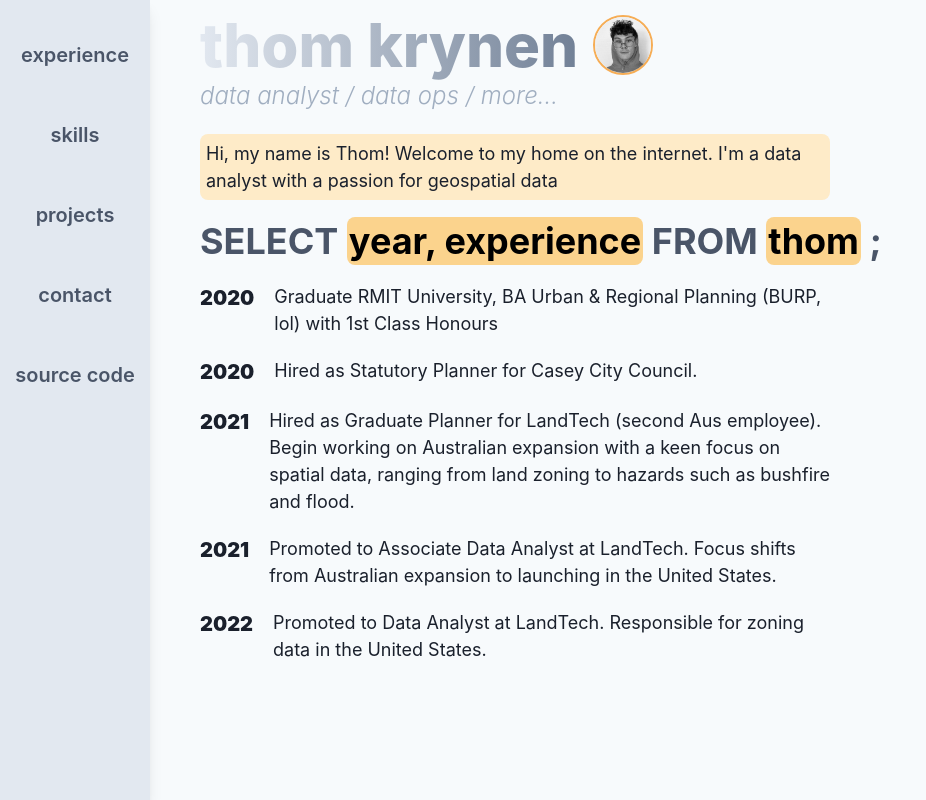
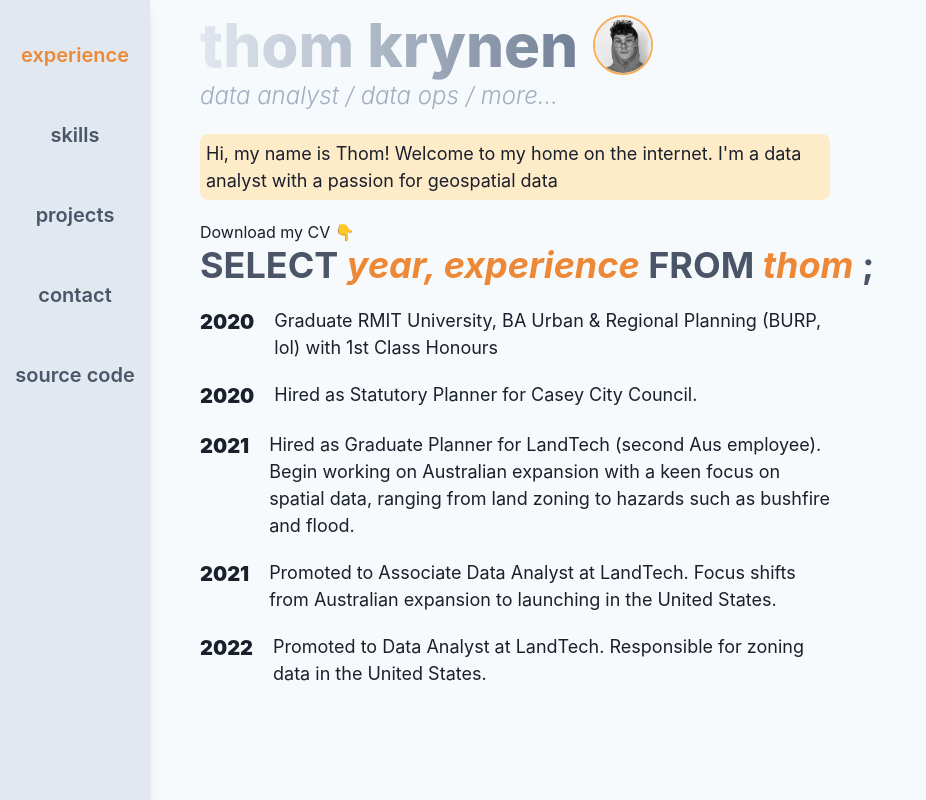
Before and after one commit to kryn3n/homepage, a Next.js app: page / in a window 1280 px wide. Shown: the whole page, without its empty margins (0-926 px from the left). Built offline with nearby package versions, Linux system fonts and the light colour scheme.

Commit message:
refactor into components

```diff
--- /dev/null
+++ b/pages/components/experience.js
@@ -0,0 +1,53 @@
+import {
+    Text,
+    HStack,
+    Heading,
+    Link,
+    Highlight
+  } from '@chakra-ui/react'
+
+export default function Experience() {
+    return(
+        <>
+        <Text fontSize='md'>
+        Download my CV 👇
+        </Text>
+
+        <Link>
+            <Heading color='gray.600' mb={5}>
+            <Highlight
+                query={['year, experience', 'thom']}
+                styles={{ color: 'orange.400', fontStyle: 'italic' }}
+            >
+            SELECT year, experience FROM thom ;
+            </Highlight>
+            </Heading>
+        </Link>
+
+        <HStack align='top' spacing='20px' mr={250} mb={5}>
+            <Text fontSize='xl' fontWeight='black'>2020</Text>
+            <Text fontSize='lg'>Graduate RMIT University, BA Urban & Regional Planning (BURP, lol) with 1st Class Honours</Text>
+        </HStack>
+
+        <HStack align='top' spacing='20px' mr={250} mb={5}>
+            <Text fontSize='xl' fontWeight='black'>2020</Text>
+            <Text fontSize='lg'>Hired as Statutory Planner for Casey City Council.</Text>
+        </HStack>
+
+        <HStack align='top' spacing='20px' mr={250} mb={5}>
+            <Text fontSize='xl' fontWeight='black'>2021</Text>
+            <Text fontSize='lg'>Hired as Graduate Planner for LandTech (second Aus employee). Begin working on Australian expansion with a keen focus on spatial data, ranging from land zoning to hazards such as bushfire and flood.</Text>
+        </HStack>
+
+        <HStack align='top' spacing='20px' mr={250} mb={5}>
+            <Text fontSize='xl' fontWeight='black'>2021</Text>
+            <Text fontSize='lg'>Promoted to Associate Data Analyst at LandTech. Focus shifts from Australian expansion to launching in the United States.</Text>
+        </HStack>
+
+        <HStack align='top' spacing='20px' mr={250} mb={5}>
+            <Text fontSize='xl' fontWeight='black'>2022</Text>
+            <Text fontSize='lg'>Promoted to Data Analyst at LandTech. Responsible for zoning data in the United States.</Text>
+        </HStack>
+        </>
+    )
+}
--- /dev/null
+++ b/pages/components/header.js
@@ -0,0 +1,59 @@
+import { useState } from 'react';
+import {
+    Box,
+    Text,
+    HStack,
+    Image
+  } from '@chakra-ui/react'
+
+export default function Header(){
+    const image1 = '/avatar_bw.jpeg';
+    const image2 = '/avatar.jpeg';
+    const [image, setImage] = useState(image1);
+    return(
+        <>
+        <Box
+            onMouseEnter={() => setImage(image2)}
+            onMouseOut={() => setImage(image1)}>
+            <HStack spacing='15px'>
+                <Text
+                    bgGradient='linear(to-r, gray.200, gray.500)'
+                    _hover={{
+                    bgGradient: 'linear(to-r, gray.200, orange.500)',
+                    }}
+                    bgClip='text'
+                    fontSize='6xl'
+                    fontWeight='extrabold'
+                    >
+                    thom krynen
+                </Text>
+                <Image
+                alt='Thom Krynen'
+                boxSize='60px'
+                src={image}
+                border='2px'
+                borderRadius='full'
+                borderColor='orange.300'
+                align='bottom'
+                />
+        </HStack>
+      </Box>
+
+      <Text
+        mt={-3}
+        mb={3}
+        fontSize='2xl'
+        color='gray.400'
+        fontWeight='light'
+        fontStyle='italic'
+      >data analyst / data ops / more...
+      </Text>
+
+      <Box mt={5} mb={5} mr={250} bg='orange.100' rounded='lg'>
+        <Text fontSize='lg' p={1.5}>
+            Hi, my name is Thom! Welcome to my home on the internet. I&apos;m a data analyst with a passion for geospatial data
+        </Text>
+      </Box>
+      </>
+    )
+}
--- /dev/null
+++ b/pages/components/link.js
@@ -0,0 +1,21 @@
+import {
+    Text,
+    Link
+  } from '@chakra-ui/react'
+
+export default function SidebarLink(props) {
+    return(
+        <Link>
+            <Text
+                id={props.id}
+                fontSize='xl'
+                color={props.page === props.id ? 'orange.400' : 'gray.600'}
+                fontWeight='semibold'
+                _hover={{color:'orange.400'}}
+                textAlign='right'
+                onClick={() => props.setPage(props.id)}
+                >{props.id}
+            </Text>
+        </Link>
+    )
+}
--- /dev/null
+++ b/pages/components/sidebar.js
@@ -0,0 +1,24 @@
+import {
+    Box,
+    Text,
+    VStack,
+    Link
+  } from '@chakra-ui/react'
+  import SidebarLink from './link'
+
+export default function Sidebar(props) {
+    const links = ['experience', 'skills', 'projects', 'contact', 'source code']
+    return (
+        <Box bg='gray.200' h='100vh' w='150px' position='absolute' shadow='lg'>
+            <VStack spacing='50px' mt={10}>
+                {links.map(link => {return(
+                    <SidebarLink
+                        key={link}
+                        id={link}
+                        page={props.page}
+                        setPage={props.setPage}/>
+                    )})}
+            </VStack>
+        </Box>
+    )
+}
--- /dev/null
+++ b/pages/components/skills.js
@@ -0,0 +1,5 @@
+export default function Skills(){
+    return(
+        <h1>Skills</h1>
+    )
+}
--- a/pages/index.js
+++ b/pages/index.js
@@ -1,111 +1,26 @@
 import {
-  Box,
-  Text,
-  HStack,
-  Image,
-  Heading,
-  VStack,
-  Link,
-  Highlight
+  Box
 } from '@chakra-ui/react'
-import { CheckIcon, EmailIcon } from '@chakra-ui/icons'
 import { useState } from 'react';
+import Experience from './components/experience';
+import Header from './components/header';
+import Sidebar from './components/sidebar';
+import Skills from './components/skills';
 
 export default function Home() {
-  const image1 = '/avatar_bw.jpeg';
-  const image2 = '/avatar.jpeg';
-  const [image, setImage] = useState(image1);
-
+  const [page, setPage] = useState('experience')
   return (
     <>
-    <Box bg='gray.200' h='100vh' w='150px' position='absolute' shadow='lg'>
-      <VStack spacing='50px' mt={10}>
-        <Text fontSize='xl' color='gray.600' fontWeight='semibold' _hover={{color:'orange.400'}} textAlign='right'>experience</Text>
-        <Text fontSize='xl' color='gray.600' fontWeight='semibold' _hover={{color:'orange.400'}}>skills</Text>
-        <Text fontSize='xl' color='gray.600' fontWeight='semibold' _hover={{color:'orange.400'}}>projects</Text>
-        <Text fontSize='xl' color='gray.600' fontWeight='semibold' _hover={{color:'orange.400'}}>contact</Text>
-        <Link href='https://github.com/krynens/homepage/' isExternal>
-          <Text fontSize='xl' color='gray.600' fontWeight='semibold' _hover={{color:'orange.400'}}>
-            source code
-          </Text>
-        </Link>
-      </VStack>
-    </Box>
-    <Box bg='gray.50' w='100%' h='100vh' pl={200} pr={200}>
-      <HStack spacing='15px'>
-        <Text
-            bgGradient='linear(to-r, gray.200, gray.500)'
-            _hover={{
-              bgGradient: 'linear(to-r, gray.200, orange.500)',
-            }}
-            bgClip='text'
-            fontSize='6xl'
-            fontWeight='extrabold'
-            >
-            thom krynen
-        </Text>
-        <Box>
-        <Image
-          alt='Thom Krynen'
-          boxSize='60px'
-          src={image}
-          onMouseEnter={() => setImage(image2)}
-          onMouseOut={() => setImage(image1)}
-          border='2px'
-          borderRadius='full'
-          borderColor='orange.300'
-          align='bottom'
-        />
-        </Box>
-      </HStack>
-      <Text
-        mt={-3}
-        mb={3}
-        fontSize='2xl'
-        color='gray.400'
-        fontWeight='light'
-        fontStyle='italic'
-      >data analyst / data ops / more...
-      </Text>
-      <Box mt={5} mb={5} mr={250} bg='orange.100' rounded='lg'>
-      <Text fontSize='lg' p={1.5}>
-        Hi, my name is Thom! Welcome to my home on the internet. I&apos;m a data analyst with a passion for geospatial data
-      </Text>
+      <Sidebar page={page} setPage={setPage} />
+      <Box bg='gray.50' w='100%' h='100vh' pl={200} pr={200}>
+        <Header />
+        {page === 'experience' ?
+          <Experience />
+        : page === 'skills' ?
+          <Skills />
+        : <h1>Loading</h1>
+        }
       </Box>
-
-      <Heading color='gray.600' mb={5}>
-        <Highlight
-          query={['year, experience', 'thom']}
-          styles={{ px: '0.5', py: '0.5', rounded: 'lg', bg: 'orange.200' }}
-        >
-        SELECT year, experience FROM thom ;
-        </Highlight>
-      </Heading>
-      <HStack align='top' spacing='20px' mr={250} mb={5}>
-      <Text fontSize='xl' fontWeight='black'>2020</Text>
-      <Text fontSize='lg'>Graduate RMIT University, BA Urban & Regional Planning (BURP, lol) with 1st Class Honours</Text>
-      </HStack>
-
-      <HStack align='top' spacing='20px' mr={250} mb={5}>
-      <Text fontSize='xl' fontWeight='black'>2020</Text>
-      <Text fontSize='lg'>Hired as Statutory Planner for Casey City Council.</Text>
-      </HStack>
-
-      <HStack align='top' spacing='20px' mr={250} mb={5}>
-      <Text fontSize='xl' fontWeight='black'>2021</Text>
-      <Text fontSize='lg'>Hired as Graduate Planner for LandTech (second Aus employee). Begin working on Australian expansion with a keen focus on spatial data, ranging from land zoning to hazards such as bushfire and flood.</Text>
-      </HStack>
-
-      <HStack align='top' spacing='20px' mr={250} mb={5}>
-      <Text fontSize='xl' fontWeight='black'>2021</Text>
-      <Text fontSize='lg'>Promoted to Associate Data Analyst at LandTech. Focus shifts from Australian expansion to launching in the United States.</Text>
-      </HStack>
-
-      <HStack align='top' spacing='20px' mr={250} mb={5}>
-      <Text fontSize='xl' fontWeight='black'>2022</Text>
-      <Text fontSize='lg'>Promoted to Data Analyst at LandTech. Responsible for zoning data in the United States.</Text>
-      </HStack>
-      </Box>
-      </>
+    </>
   )
 }
```
